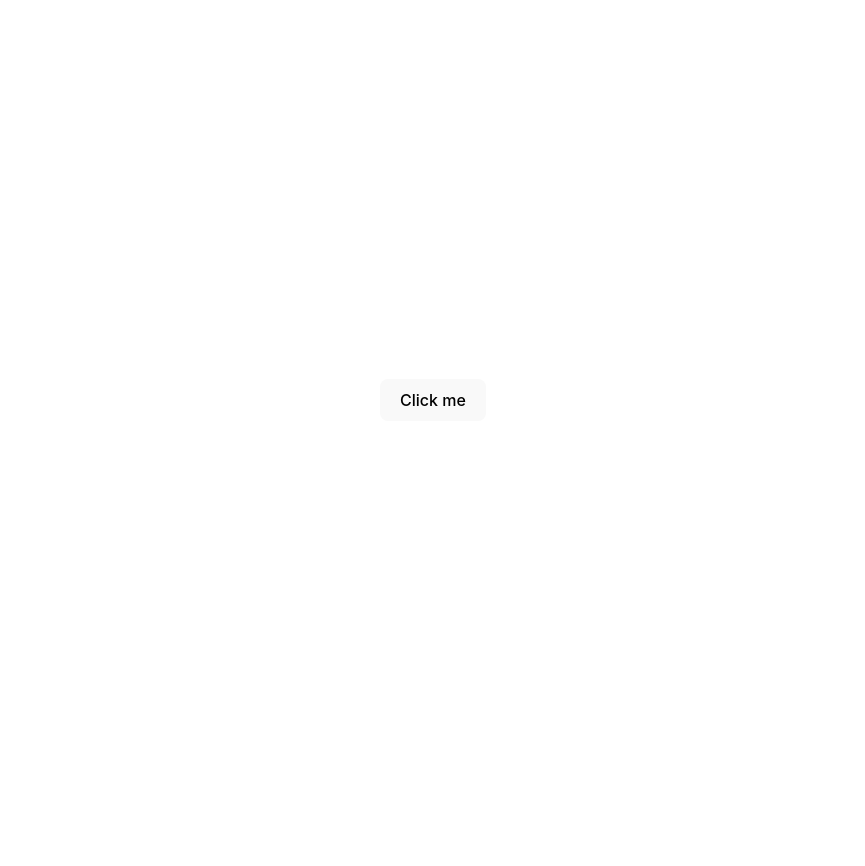
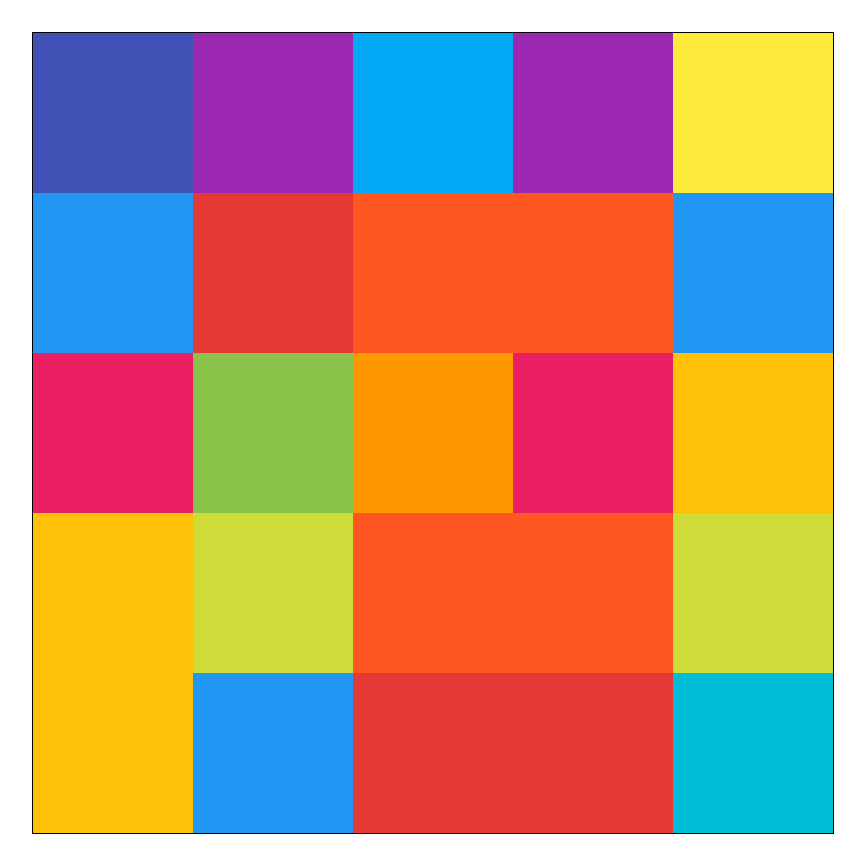
Before and after one commit to dominik-matysek/React-App, a React (Vite) app: page / in a window 1280 px wide. Shown: the whole page, without its empty margins (207-1072 px from the left). Before the commit the page ends 800 px from the top, so only its background shows below. Built offline with nearby package versions, Linux system fonts and the light colour scheme.

Commit message:
Basics of React State

```diff
--- a/src/App.jsx
+++ b/src/App.jsx
@@ -11,6 +11,30 @@
 import PropertyList from "./PropertyList";
 import Clicker from './Clicker';
 import Form from './Form';
+import Counter from './Counter';
+import Toggler from './Toggler';
+import ToggleCounter from './ToggleCounter';
+import ColorBox from './ColorBox';
+import ColorBoxGrid from './ColorBoxGrid';
+
+const colors = [
+  "#E53935",
+  "#E91E63",
+  "#9C27B0",
+  "#673AB7",
+  "#3F51B5",
+  "#2196F3",
+  "#03A9F4",
+  "#00BCD4",
+  "#009688",
+  "#4CAF50",
+  "#8BC34A",
+  "#CDDC39",
+  "#FFEB3B",
+  "#FFC107",
+  "#FF9800",
+  "#FF5722",
+];
 
 const properties = [
   { id: 129031, name: "Desert Yurt", rating: 4.9, price: 150 },
@@ -55,10 +79,18 @@
     {/* <Clicker/>
     <Form/> */}
 
-  <Clicker message = "HI" buttonText = "Click me"/>
+  {/* <Clicker message = "HI" buttonText = "Click me"/> */}
   {/* <Clicker message = "Please stop clicking me" buttonText = "do not click"/> */}
 
+  {/* <Counter/> */}
+
+  {/* <Toggler/> */}
+  {/* <ToggleCounter/> */}
+
+  <ColorBoxGrid colors={colors} />
+
   </div>
+
  );
 }
 
--- /dev/null
+++ b/src/ColorBox.css
@@ -0,0 +1,4 @@
+.ColorBox {
+    width: 20%;
+    height: 20%;
+  }
--- /dev/null
+++ b/src/ColorBox.jsx
@@ -0,0 +1,23 @@
+import './ColorBox.css'
+import {useState} from 'react';
+
+function randomChoice(arr) {
+    const idx = Math.floor(Math.random() * arr.length);
+    return arr[idx];
+}
+
+export default function ColorBox({colors}) {
+
+    const [color, setColor] = useState(randomChoice(colors));
+
+    const changeColor = () => {
+        const randomColor = randomChoice(colors)
+        setColor(randomColor);
+    }
+
+    return (
+        <div className='ColorBox' onClick={changeColor} style={{backgroundColor: color}}>
+
+        </div>
+    )
+}
--- /dev/null
+++ b/src/ColorBoxGrid.css
@@ -0,0 +1,7 @@
+.ColorBoxGrid {
+    width: 800px;
+    height: 800px;
+    border: 1px solid black;
+    display: flex;
+    flex-wrap: wrap;
+  }
--- /dev/null
+++ b/src/ColorBoxGrid.jsx
@@ -0,0 +1,10 @@
+import ColorBox from "./ColorBox";
+import "./ColorBoxGrid.css";
+export default function ColorBoxGrid({colors}) {
+    const boxes =[];
+    for(let i = 0; i < 25; i++)
+    {
+        boxes.push(<ColorBox colors ={colors}/>);
+    }
+    return <div className="ColorBoxGrid">{boxes}</div>;
+}
--- /dev/null
+++ b/src/Counter.jsx
@@ -0,0 +1,19 @@
+import {useState} from "react";
+export default function Counter() {
+    // The way useState works is basically like this (watch video 635 if you dont understand):
+    // everytime setNum is executed the entire function 'Counter' is rerendered, so all the code runs again
+    // but useState is smart enough not to change the value in () to e.g. 5 again. Instead new number
+    // like num+1 is used. BUT the num won't be equal to num+1 before rerender(before useState is run again)
+    const [num, setNum] = useState(5);
+
+    const changeNum =() => {
+        // This is actually not the recommended way to do things like incrementation etc, but more about it later
+        setNum(num+1);
+    }
+    return (
+        <div>
+        <p>The count is: {num}</p>
+        <button onClick={changeNum}>Increment</button>
+        </div>
+    )
+}
--- /dev/null
+++ b/src/ToggleCounter.jsx
@@ -0,0 +1,22 @@
+import { useState } from "react";
+import "./Toggler.css"
+
+export default function ToggleCounter() {
+    const [isHappy, setIsHappy] = useState(true);
+    const [count, setCount] = useState(0);
+    const toggleIsHappy = () => {
+        // This is actually not the recommended way to do things like incrementation etc, but more about it later
+        setIsHappy(!isHappy);
+    };
+    const incrementCount = () => {
+        // This is actually not the recommended way to do things like incrementation etc, but more about it later
+        setCount(count+2);
+    }
+    return  (
+        <div>
+        <p className="Toggler" onClick={toggleIsHappy}>{isHappy ? "╰(*°▽°*)╯" : "(┬┬﹏┬┬)}"}</p>
+        <p>{count}</p>
+        <b onClick={incrementCount}>+</b>
+        </div>
+    )
+}
--- /dev/null
+++ b/src/Toggler.css
@@ -0,0 +1,4 @@
+.Toggler {
+    font-size: 5rem;
+    cursor: pointer;
+}
--- /dev/null
+++ b/src/Toggler.jsx
@@ -0,0 +1,11 @@
+import { useState } from "react";
+import "./Toggler.css"
+
+export default function Toggler() {
+    const [isHappy, setIsHappy] = useState(true);
+    const toggleIsHappy =() => {
+        // This is actually not the recommended way to do things like incrementation etc, but more about it later
+        setIsHappy(!isHappy);
+    }
+    return <p className="Toggler" onClick={toggleIsHappy}>{isHappy ? "╰(*°▽°*)╯" : "(┬┬﹏┬┬)}"}</p>;
+}
```
